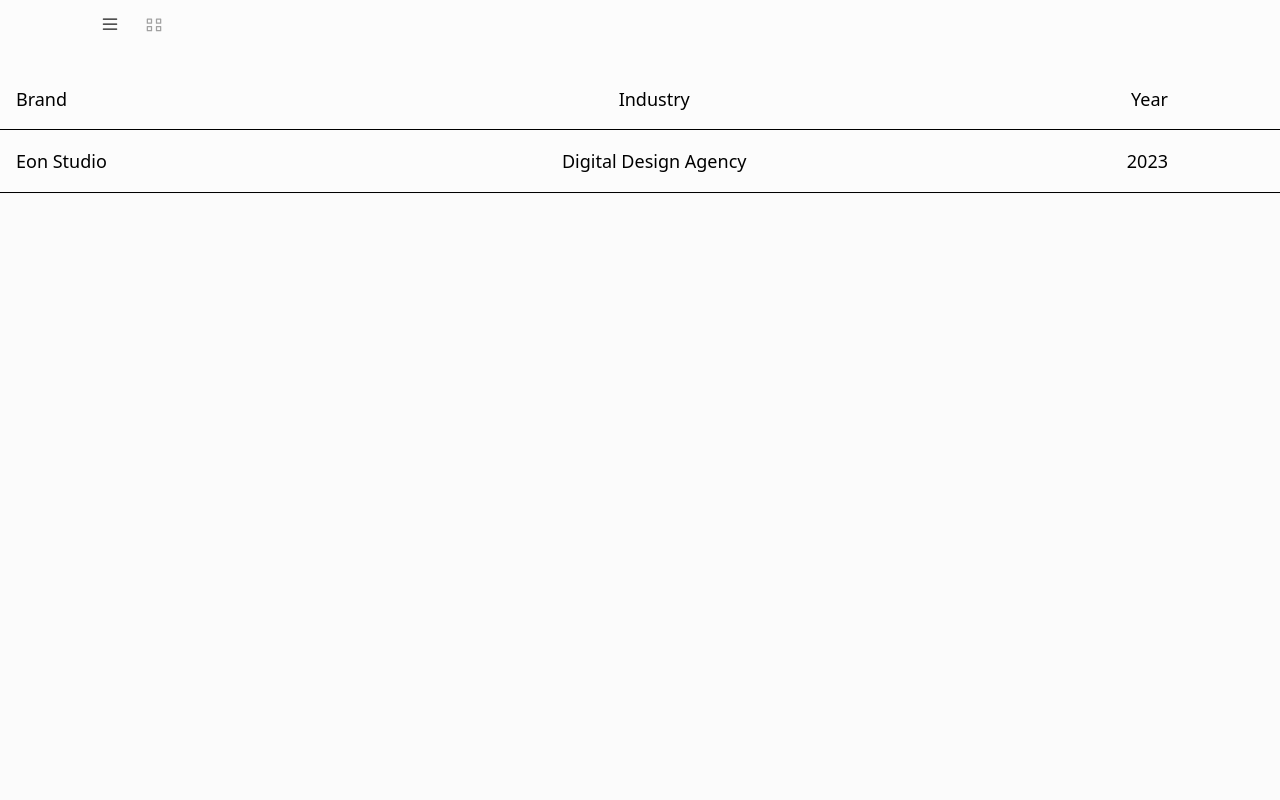
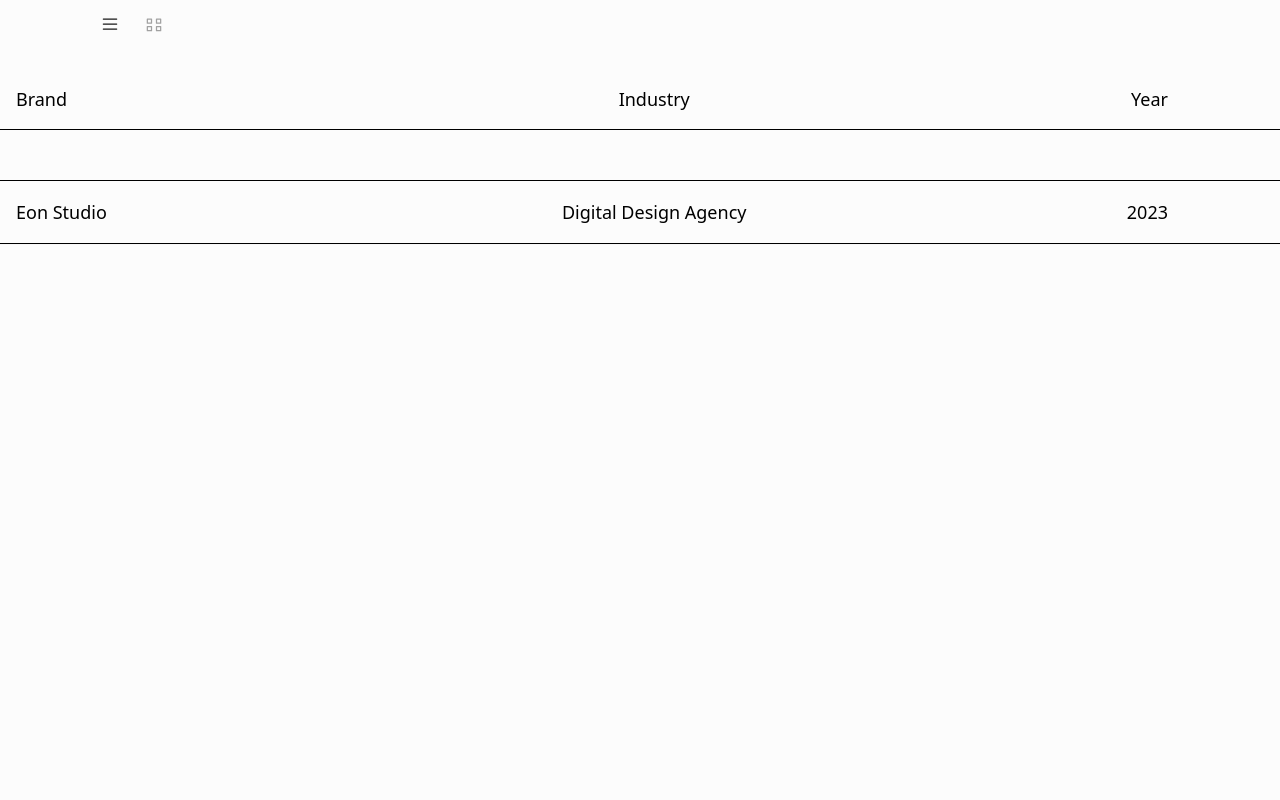
Before and after one commit to PriyaGupta30302/animation-component, a Next.js app: page / in a window 1280 px wide. Shown: the part 2580-3380 px from the top of the page. Built offline with nearby package versions, Linux system fonts and the light colour scheme.

Commit message:
refactor: replace clip-path animations with width/height scaling for project card transitions and consolidate sticky layout containers.

```diff
--- a/src/app/page.tsx
+++ b/src/app/page.tsx
@@ -6,6 +6,7 @@ export default function Home() {
     <main className="min-h-screen w-full bg-[#fcfcfc] overflow-x-clip">
       <ServicesStack />
       <SelectedWork />
+      <ServicesStack />
     </main>
   );
 }
--- a/src/components/SelectedWork.tsx
+++ b/src/components/SelectedWork.tsx
@@ -94,24 +94,25 @@ export default function SelectedWork() {
 
       {/* Projects List Container */}
       <div className="w-full flex flex-col relative">
+        {/* Shared Sticky Viewport for all Images, Buttons, and Headers */}
+        <div className="absolute inset-0 pointer-events-none">
+          <div className="sticky top-0 h-screen w-full overflow-hidden">
             {PROJECTS.map((project, index) => {
-          // Staggered sticky header tops
-          // Each header is sticky right underneath the previous one!
               const headerHeight = 50;
               const stickyTop = (index + 1) * headerHeight;
               const headerZIndex = 50 - index;
               const imageZIndex = 40 - index;
 
               return (
-            <div key={project.id} className="contents">
+                <div key={project.id} className="absolute inset-0 pointer-events-none">
                   {/* Sticky Header Bar */}
                   <div
                     style={{
-                  position: 'sticky',
+                      position: 'absolute',
                       top: `${stickyTop}px`,
                       zIndex: headerZIndex,
                     }}
-                className="w-full bg-[#fcfcfc] border-b border-black p-4 shadow-[0_1px_0_rgba(0,0,0,0.02)]"
+                    className="project-header w-full bg-[#fcfcfc] border-t border-[#dddddd] border-b border-black p-4 shadow-[0_1px_0_rgba(0,0,0,0.02)] pointer-events-auto"
                   >
                     <div className="grid grid-cols-[1.5fr_2fr_1fr_80px] gap-4 items-center w-full">
                       {/* Brand */}
@@ -144,27 +145,35 @@ export default function SelectedWork() {
                     </div>
                   </div>
 
-              {/* Card Main Body content (large full-width image & overlay button) */}
-              <div className="project-card w-full py-0 bg-[#fcfcfc]/50 relative border-b border-[#eeeeee] min-h-[220vh]">
                   {/* Large Image Frame (Scales and shrinks based on scroll position) */}
                   <div
                     style={{
-                    position: 'sticky',
+                      position: 'absolute',
                       top: `${stickyTop + headerHeight}px`,
                       zIndex: imageZIndex,
                     }}
-                  className="project-image-wrapper w-full h-[350px] md:h-[600px] overflow-hidden bg-[#eeeeee] shadow-sm relative"
+                    className="project-image-wrapper w-full h-[350px] md:h-[600px] overflow-hidden bg-[#eeeeee] shadow-sm ml-0 mr-auto pointer-events-auto"
                   >
                     <img
                       src={project.image}
                       alt={project.brand}
                       className="project-large-image w-full h-full object-cover origin-center"
                     />
+                  </div>
 
                   {/* Interactive circular View Project CTA overlay */}
-                  <div className="absolute right-6 md:right-12 top-1/2 -translate-y-1/2 z-20">
                   <div
-                      className="view-project-btn w-24 h-24 md:w-32 md:h-32 rounded-full border border-neutral-200/60 bg-white shadow-md flex items-center justify-center cursor-pointer group hover:scale-105 hover:border-neutral-900 transition-all duration-300"
+                    style={{
+                      position: 'absolute',
+                      top: `${stickyTop + headerHeight + 236}px`,
+                      zIndex: imageZIndex + 1,
+                    }}
+                    className={`project-btn-wrapper w-full flex items-center ${
+                      index % 2 === 0 ? 'justify-start' : 'justify-end'
+                    } px-6 md:px-12 lg:px-24 pointer-events-none`}
+                  >
+                    <div
+                      className="view-project-btn w-24 h-24 md:w-32 md:h-32 rounded-full border border-neutral-200/60 bg-white shadow-md flex items-center justify-center cursor-pointer group hover:scale-105 hover:border-neutral-900 transition-all duration-300 pointer-events-auto"
                     >
                       <span className="text-xs md:text-sm font-sans font-medium tracking-wider text-neutral-800 group-hover:text-neutral-900 text-center">
                         View<br />Project
@@ -172,7 +181,17 @@ export default function SelectedWork() {
                     </div>
                   </div>
                 </div>
+              );
+            })}
           </div>
+        </div>
+
+        {/* Normal scroll flow headers and triggers */}
+        {PROJECTS.map((project, index) => {
+          return (
+            <div key={project.id} className="contents">
+              {/* Card Main Body spacer (purely for ScrollTrigger height tracking) */}
+              <div className="project-card w-full py-0 bg-transparent relative border-b border-transparent min-h-[120vh]" />
             </div>
           );
         })}
--- a/src/components/SelectedWorkAnimation.ts
+++ b/src/components/SelectedWorkAnimation.ts
@@ -21,13 +21,36 @@ export function useSelectedWorkAnimation(containerRef: RefObject<HTMLDivElement
     const cards = gsap.utils.toArray('.project-card');
     if (cards.length === 0) return;
 
-    const wrappers = cards.map((card: any) => card.querySelector('.project-image-wrapper'));
-    const thumbnails = document.querySelectorAll('.header-thumbnail');
-    const buttons = cards.map((card: any) => card.querySelector('.view-project-btn'));
+    const wrappers = gsap.utils.toArray('.project-image-wrapper') as any[];
+    const thumbnails = gsap.utils.toArray('.header-thumbnail') as any[];
+    const buttons = gsap.utils.toArray('.view-project-btn') as any[];
+    const headers = gsap.utils.toArray('.project-header') as any[];
 
     // Set initial states
-    wrappers.forEach((wrapper: any) => {
-      if (wrapper) gsap.set(wrapper, { clipPath: 'polygon(0% 100%, 0% 100%, 0% 100%, 0% 100%)' });
+    wrappers.forEach((wrapper: any, idx: number) => {
+      if (wrapper) {
+        const H = wrapper.offsetHeight || 600;
+        const headerHeight = 50;
+        const stickyTop = (idx + 1) * headerHeight;
+        const Y = stickyTop + headerHeight;
+
+        gsap.set(wrapper, {
+          width: '0%',
+          height: '0px',
+          top: `${Y + H}px`, // Starts at the bottom-left corner of its active slot
+          left: '0',
+          right: 'auto',
+          marginLeft: '0',
+          marginRight: 'auto',
+        });
+
+        // Initialize header to bottom edge of active slot
+        if (headers[idx]) {
+          gsap.set(headers[idx], {
+            top: idx === 0 ? `${stickyTop}px` : `${Y + H - headerHeight}px`,
+          });
+        }
+      }
     });
 
     gsap.set('.header-thumbnail', { scale: 0, opacity: 0 });
@@ -35,6 +58,8 @@ export function useSelectedWorkAnimation(containerRef: RefObject<HTMLDivElement
     buttons.forEach((btn: any) => {
       if (btn) gsap.set(btn, { scale: 0, opacity: 0 });
     });
+
+
 
     // --- Dynamic 3-Phase Animation Loop for all cards ---
     for (let i = 0; i < cards.length; i++) {
@@ -45,7 +70,9 @@ export function useSelectedWorkAnimation(containerRef: RefObject<HTMLDivElement
       if (!wrapper) continue;
 
       const headerHeight = 50;
-      const stickyTop = (i * headerHeight) + 50;
+      const stickyTop = (i + 1) * headerHeight;
+      const Y = stickyTop + headerHeight;
+      const H = wrapper.offsetHeight || 600;
 
       const tl = gsap.timeline({
         scrollTrigger: {
@@ -58,80 +85,13 @@ export function useSelectedWorkAnimation(containerRef: RefObject<HTMLDivElement
 
       if (i === 0) {
         // --- Card 0 (Eon Studio): First Card Special Entrance ---
-        // 1. Entrance (0.0 to 0.4): grows diagonally from bottom-left corner to full-bleed
-        tl.fromTo(wrapper,
-          { clipPath: 'polygon(0% 100%, 0% 100%, 0% 100%, 0% 100%)' },
-          {
-            clipPath: 'polygon(0% 0%, 100% 0%, 100% 100%, 0% 100%)',
-            duration: 0.4,
-            ease: 'none',
-          },
-          0
-        );
-
-        if (btn) {
-          tl.to(btn, {
-            scale: 1,
-            opacity: 1,
-            duration: 0.4,
-            ease: 'none',
-          }, 0);
-        }
-
-        // 2. Active Stay (0.4 to 1.0): remains fully visible
-        tl.to({}, { duration: 0.6 }, 0.4);
-
-      } else {
-        // --- Subsequent Cards (Index i > 0): Exit of i-1 & Entrance of i ---
-        const prevWrapper = wrappers[i - 1];
-        const prevThumbnail = thumbnails[i - 1];
-        const prevBtn = buttons[i - 1];
-
-        // 1. Initial Stay (0.0 to 0.2): prev card remains fully visible
-        tl.to({}, { duration: 0.2 }, 0);
-
-        // 2. The Symmetrical Crossover (0.2 to 0.8):
-        // prev wrapper shrinks diagonally towards the bottom-right corner
-        // current wrapper grows diagonally from the bottom-left corner
-        if (prevWrapper) {
-          tl.fromTo(prevWrapper,
-            { clipPath: 'polygon(0% 0%, 100% 0%, 100% 100%, 0% 100%)' },
-            {
-              clipPath: 'polygon(100% 100%, 100% 100%, 100% 100%, 100% 100%)',
-              duration: 0.6,
-              ease: 'none',
-            },
-            0.2
-          );
-        }
-
-        tl.fromTo(wrapper,
-          { clipPath: 'polygon(0% 100%, 0% 100%, 0% 100%, 0% 100%)' },
-          {
-            clipPath: 'polygon(0% 0%, 100% 0%, 100% 100%, 0% 100%)',
-            duration: 0.6,
-            ease: 'none',
-          },
-          0.2
-        );
-
-        if (prevThumbnail) {
-          tl.to(prevThumbnail, {
-            scale: 1,
-            opacity: 1,
-            duration: 0.6,
-            ease: 'none',
-          }, 0.2);
-        }
-
-        if (prevBtn) {
-          tl.to(prevBtn, {
-            scale: 0,
-            opacity: 0,
-            duration: 0.6,
-            ease: 'none',
-          }, 0.2);
-        }
+        tl.to(wrapper, {
+          width: '100%',
+          height: `${H}px`,
+          top: `${Y}px`,
+          duration: 0.6,
+          ease: 'none',
+        }, 0);
 
         if (btn) {
           tl.to(btn, {
@@ -139,11 +99,79 @@ export function useSelectedWorkAnimation(containerRef: RefObject<HTMLDivElement
             opacity: 1,
             duration: 0.6,
             ease: 'none',
-          }, 0.2);
+          }, 0);
         }
 
-        // 3. Final Active Stay (0.8 to 1.0): current card remains fully visible
-        tl.to({}, { duration: 0.2 }, 0.8);
+        // Active Stay (0.6 to 1.0)
+        tl.to({}, { duration: 0.4 }, 0.6);
+
+      } else {
+        // --- Card i (i > 0): Symmetrical crossover of Card i-1 and Card i ---
+        const prevWrapper = wrappers[i - 1];
+        const prevThumbnail = thumbnails[i - 1];
+        const prevBtn = buttons[i - 1];
+
+        // 1. Initial Stay (0.0 to 0.1): previous card stays at 100%
+        tl.to({}, { duration: 0.1 }, 0);
+
+        // 2. Symmetrical Crossover (0.1 to 0.9): Previous card vanishes, current expands
+        if (prevWrapper) {
+          tl.set(prevWrapper, { left: 'auto', right: '0' }, 0.1)
+            .to(prevWrapper, {
+              width: '0%',
+              height: '0px',
+              duration: 0.8,
+              ease: 'none',
+            }, 0.1);
+        }
+
+        tl.to(wrapper, {
+          width: '100%',
+          height: `${H}px`,
+          top: `${Y}px`,
+          duration: 0.8,
+          ease: 'none',
+        }, 0.1);
+
+        if (prevThumbnail) {
+          tl.to(prevThumbnail, {
+            scale: 1,
+            opacity: 1,
+            duration: 0.8,
+            ease: 'none',
+          }, 0.1);
+        }
+
+        if (prevBtn) {
+          tl.to(prevBtn, {
+            scale: 0,
+            opacity: 0,
+            duration: 0.8,
+            ease: 'none',
+          }, 0.1);
+        }
+
+        if (btn) {
+          tl.to(btn, {
+            scale: 1,
+            opacity: 1,
+            duration: 0.8,
+            ease: 'none',
+          }, 0.1);
+        }
+
+        if (headers[i]) {
+          tl.to(headers[i], {
+            top: `${stickyTop}px`,
+            duration: 0.8,
+            ease: 'none',
+          }, 0.1);
+        }
+
+
+
+        // 3. Final Active Stay (0.9 to 1.0)
+        tl.to({}, { duration: 0.1 }, 0.9);
       }
     }
 
```
Lines whose indentation alone changed are shown as unchanged.
